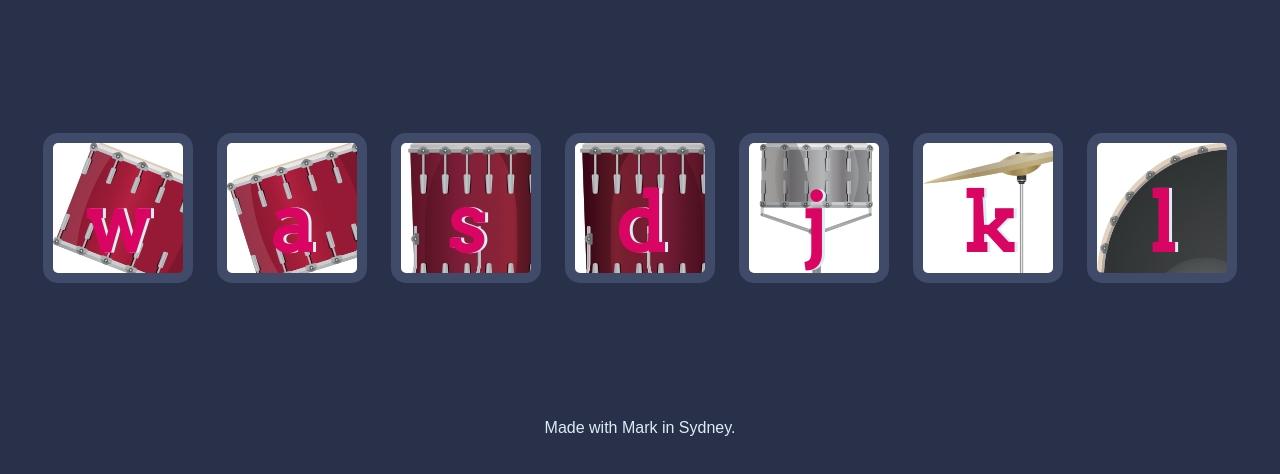
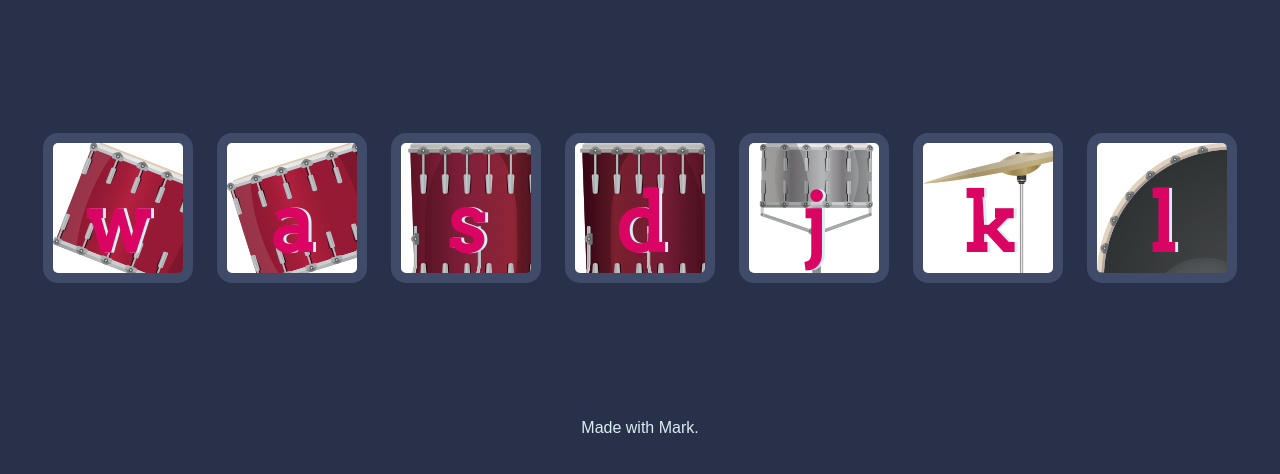
Before and after one commit to mingxiangzhangmark/Drum-Kit-webpage, a plain HTML site: page index.html in a window 1280 px wide. Shown: the part 156-630 px from the top of the page. Drawn offline with Linux system fonts and the light colour scheme.

Commit message:
change index.html

```diff
--- a/index.html
+++ b/index.html
@@ -23,7 +23,7 @@
 
 
   <footer>
-    Made with Mark in Sydney.
+    Made with Mark.
   </footer>
 </body>
 <script src="./index.js"></script>
```
